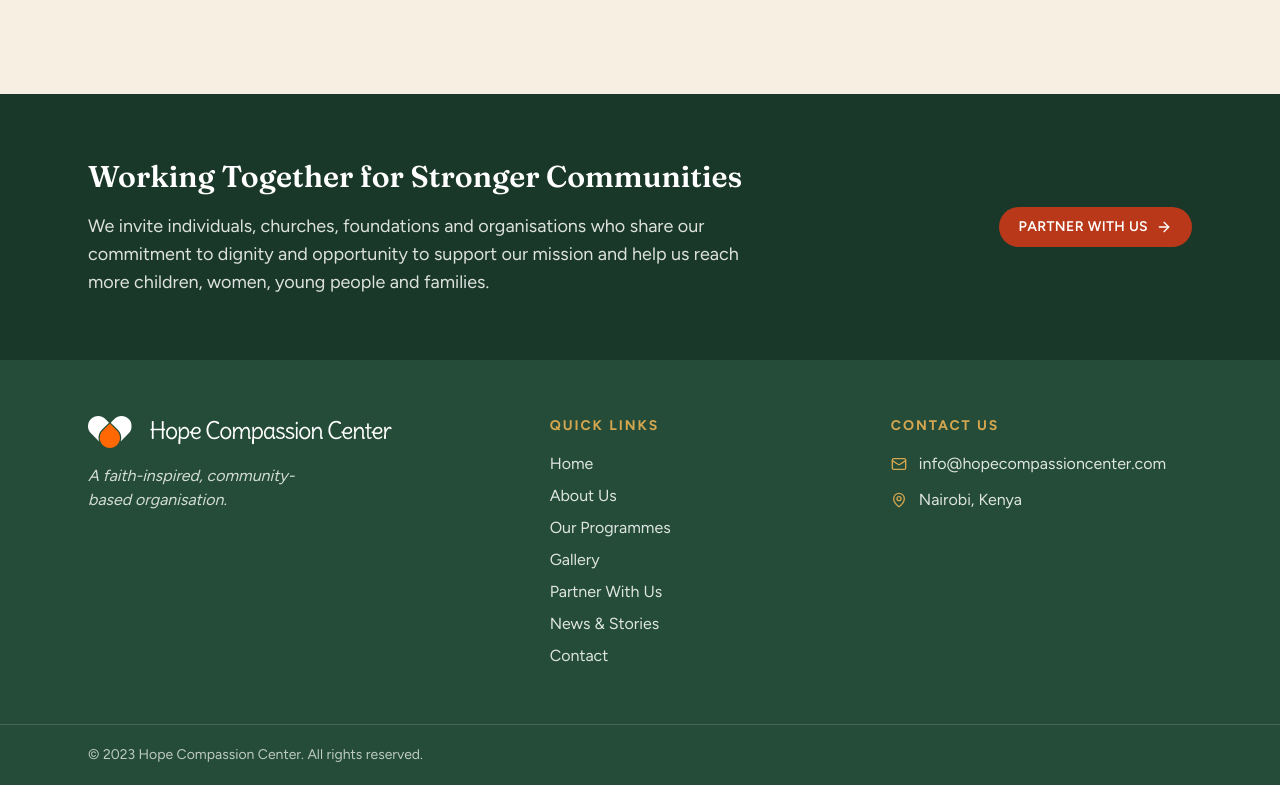
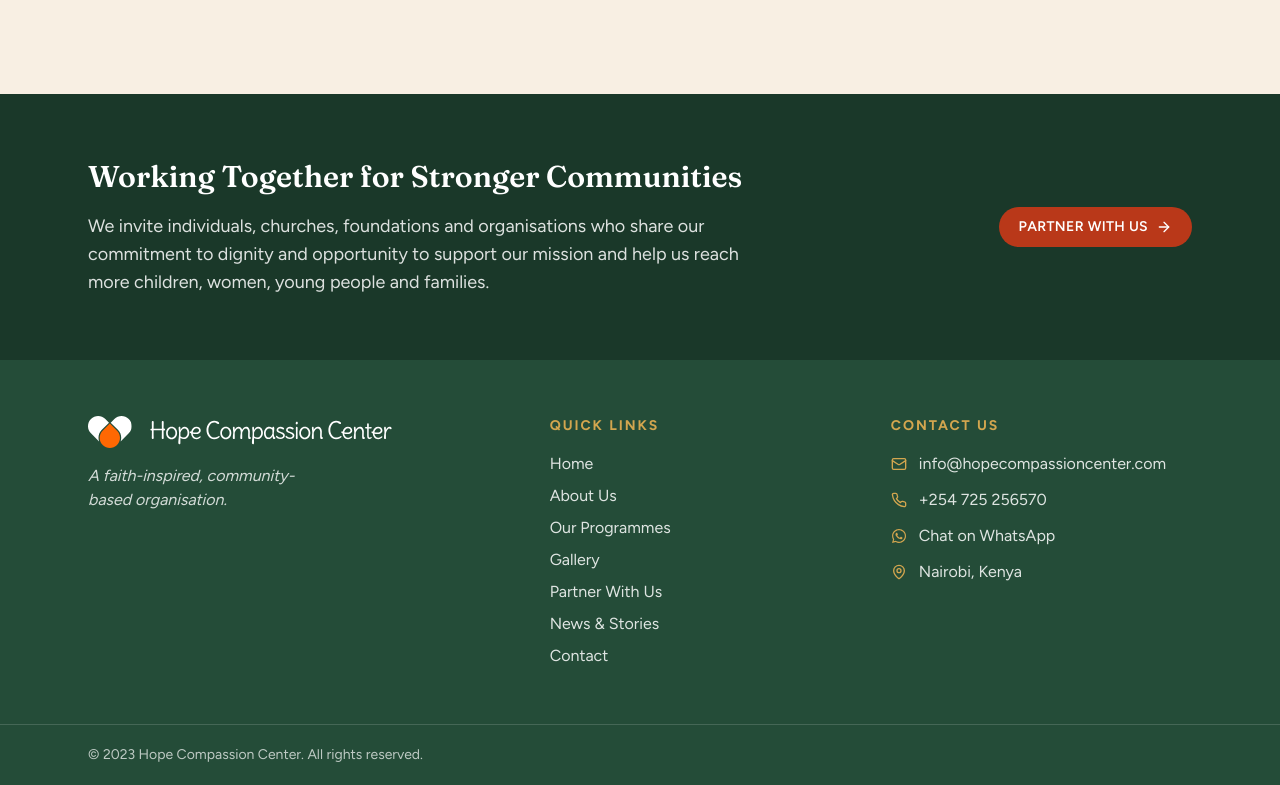
Before and after one commit to koechian/hopecompassioncenter, a Next.js app: page /about in a window 1280 px wide. Shown: the part 7542-8327 px from the top of the page. Built offline with nearby package versions, Linux system fonts and the light colour scheme.

Commit message:
feat: show the organisation's phone and WhatsApp number

```diff
--- a/app/components/SiteFooter.jsx
+++ b/app/components/SiteFooter.jsx
@@ -1,12 +1,15 @@
 import Link from "next/link";
 import { LuMail, LuMapPin, LuPhone } from "react-icons/lu";
+import { FaWhatsapp } from "react-icons/fa6";
 import { navigation, site } from "@/content/site";
+import { telephoneHref, whatsappHref } from "@/lib/contact_links";
 import Icon from "./Icon";
 
 export default function SiteFooter() {
   const contactLines = [
     site.email && { icon: LuMail, text: site.email, href: `mailto:${site.email}` },
-    site.phone && { icon: LuPhone, text: site.phone, href: `tel:${site.phone.replace(/\s/g, "")}` },
+    site.phone && { icon: LuPhone, text: site.phone, href: telephoneHref(site.phone) },
+    site.whatsapp && { icon: FaWhatsapp, text: "Chat on WhatsApp", href: whatsappHref(site.whatsapp) },
     { icon: LuMapPin, text: site.location },
   ].filter(Boolean);
 
--- a/app/contact/page.jsx
+++ b/app/contact/page.jsx
@@ -1,6 +1,7 @@
 import { LuMail, LuMapPin, LuPhone } from "react-icons/lu";
 import { contact, enquiryCategories } from "@/content/contact";
 import { site } from "@/content/site";
+import { telephoneHref, whatsappHref } from "@/lib/contact_links";
 import ButtonLink from "../components/ButtonLink";
 import EnquiryForm from "../components/EnquiryForm";
 import Icon from "../components/Icon";
@@ -11,14 +12,10 @@ export const metadata = {
   description: "Contact Hope Compassion Center in Nairobi, Kenya, with a general enquiry, partnership proposal or volunteering question.",
 };
 
-function whatsappHref(number) {
-  return `https://wa.me/${number.replace(/\D/g, "")}`;
-}
-
 export default function ContactPage() {
   const details = [
     site.email && { icon: <LuMail className="size-5" aria-hidden="true" />, label: "Email", text: site.email, href: `mailto:${site.email}` },
-    site.phone && { icon: <LuPhone className="size-5" aria-hidden="true" />, label: "Telephone", text: site.phone, href: `tel:${site.phone.replace(/\s/g, "")}` },
+    site.phone && { icon: <LuPhone className="size-5" aria-hidden="true" />, label: "Telephone", text: site.phone, href: telephoneHref(site.phone) },
     site.whatsapp && { icon: <Icon name="WhatsApp" className="size-5" />, label: "WhatsApp", text: site.whatsapp, href: whatsappHref(site.whatsapp) },
     { icon: <LuMapPin className="size-5" aria-hidden="true" />, label: "Location", text: site.location },
   ].filter(Boolean);
--- a/content/site.js
+++ b/content/site.js
@@ -6,8 +6,8 @@ export const site = {
   url: "https://hopecompassioncenter.com",
   location: "Nairobi, Kenya",
   email: "info@hopecompassioncenter.com",
-  phone: null,
-  whatsapp: null,
+  phone: "+254 725 256570",
+  whatsapp: "+254 725 256570",
   // Only accounts officially managed by Hope Compassion Center, e.g. { platform: "Facebook", url: "https://..." }.
   socialLinks: [],
   founderVideoId: "vBDMQhZv8UI",
--- /dev/null
+++ b/lib/contact_links.js
@@ -0,0 +1,8 @@
+// Link targets for the organisation's phone numbers, which content files store as displayed.
+export function telephoneHref(number) {
+  return `tel:+${number.replace(/\D/g, "")}`;
+}
+
+export function whatsappHref(number) {
+  return `https://wa.me/${number.replace(/\D/g, "")}`;
+}
```
